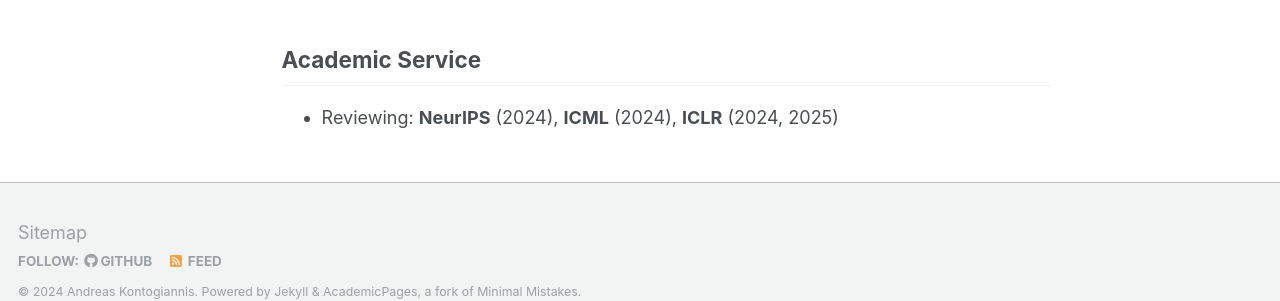
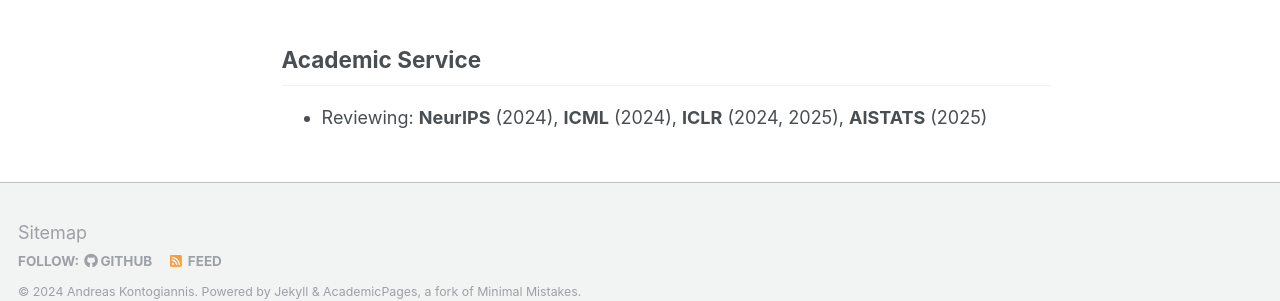
Before and after one commit to ddaedalus/ddaedalus.github.io, a Jekyll site: the page built from _pages/about.md, in a window 1280 px wide and 1399 px high. Shown: the part 1061-1362 px from the top of the window. Built offline with Jekyll 4.4.1, drawn with Linux system fonts in a browser that asks for light colours.

Commit message:
Update about.md

```diff
--- a/_pages/about.md
+++ b/_pages/about.md
@@ -26,4 +26,4 @@ In general, I am interested in the following research areas:
 - 2023.05: One paper got accepted at EXTRAAMAS 2023 (AAMAS Workshop).
 
 ## Academic Service
-* Reviewing: **NeurIPS** (2024), **ICML** (2024), **ICLR** (2024, 2025)
+* Reviewing: **NeurIPS** (2024), **ICML** (2024), **ICLR** (2024, 2025), **AISTATS** (2025)
```
